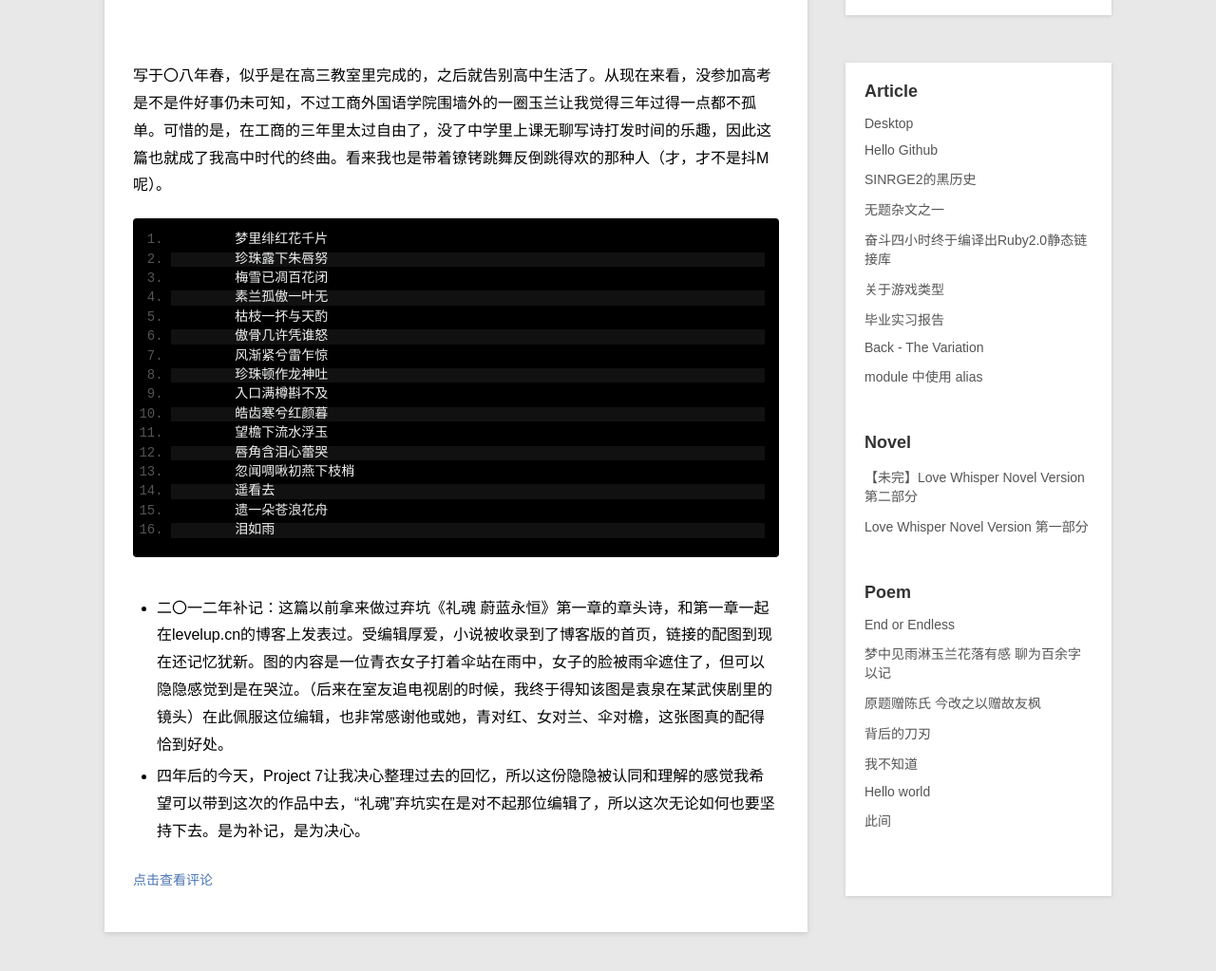
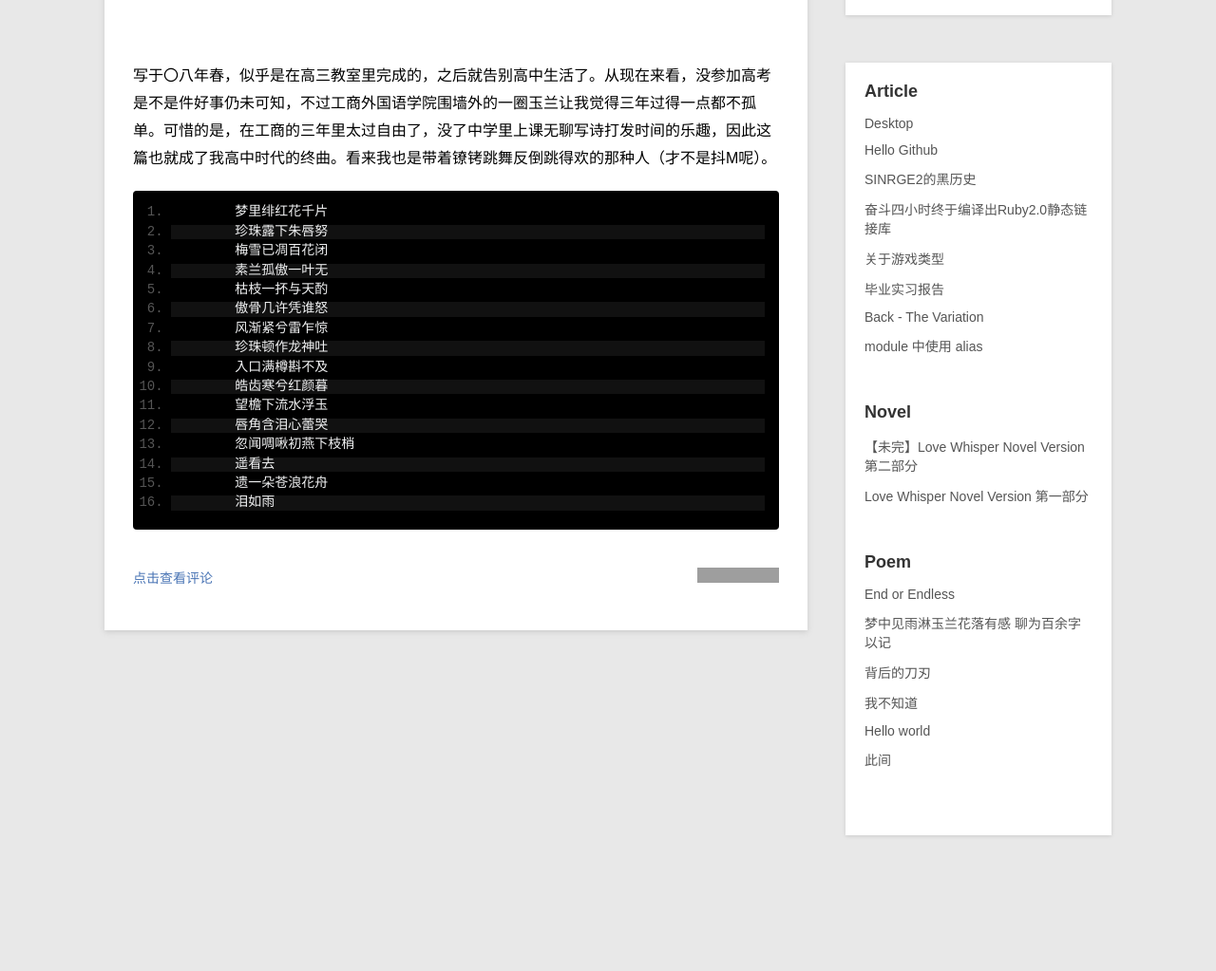
Before and after one commit to Shy07/shy07.github.com, a Jekyll site: the page built from _posts/poem/2012-09-30-magnolia-205.md, in a window 1280 px wide, cut to the strip 189-1251 px from the top of the page. Shown: the top 1023 px of the strip at 95% size. Built offline with Jekyll 4.4.1, drawn with Linux system fonts in a browser that asks for light colours; Markdown is read by kramdown in place of the engine named in the settings; after the commit the page ends 1119 px from its top, so only the background shows below that; grey boxes are pictures that could not be loaded.

Commit message:
change and delete

```diff
--- a/_posts/article/2013-03-19-dairy01-250.md
+++ /dev/null
@@ -1,19 +0,0 @@
----
-layout: post
-title: 无题杂文之一
-category: article
-description: SINRGE2 的 Graphics 模块弄得差不多了，上来码会儿字。
----
-
-SINRGE2 的 Graphics 模块弄得差不多了，上来码会儿字。
-
-先从最近的说起吧。刚才试用了一下Lofter，感觉挺干净的，除了右上角关注和注册的方块不顺眼之外，其余还真挺符合我的审美。看了一下后台，支持绑定独立域名，模版也相当的多，基本都是冷色调和素色，我的菜:-)
-网易能舍弃 163，使用Lofter独立域名，看在这点上再试用一段时间吧。等 SINRGE2 弄完了，暂时从这里搬过去。和囧飞商量一下 deartime 的 API 争取自己写一个后台。
-
-然后某旭打算自己创业，我表示鼓励。在看过柳子创业的过程后，我觉得要创业一个人真的是不可能的，没资本没技术，更何况跳进去的还是一个红海。有了自己的团队后，团队的内部问题处理起来估计比客户还困难。如果采取机械式管理的话，估计离成功会更遥远吧。
-不过，我所谓的成功，在我身边出现的可能几乎为零。所以，只要经营得当的话，做个保本的买卖。这样也算是成功了吧。
-
-看了两遍『おおかみこどもの雨と雪』，细田守编剧兼导演的作品。相当不错，虽然声优阵容也算豪华，不过我还是更喜欢以配乐为主，辅以少量台词的表现风格。母子三人（或者说一人二狼？）在雪中奔跑的那段堪称经典，想想姐姐雪的名字，不得不佩服细田守的用心。
-此时影片的时间刚好过半，剧情焦点从母亲花转到儿女身上。这里要特别赞一下三个年级卷轴式的表现手法，同样没有任何台词，但是一系列镜头完美地表现了姐弟之间的差异，为最后姐弟走上截然不同道路埋下伏笔。之后一场大雨，应了弟弟雨的名字，姐姐获得人类的爱与信任，弟弟回归自然。主题曲再次响起，一个温馨的家庭故事落幕。
-
-最后，SINRGE2 是用来开发 Love Whisper 的一个类库。使用 Ruby 2.0 作脚本，声音类库用的是紫苏的 seal（焦尾），基于 OpenAL。图像部分用的是 libnge2，基于 OpenGL。第一次做 C++ 开发，进度各种慢，目前 Graohics 和 Image 部分基本完成，还剩下 Font 和一些杂七杂八的函数。不过托这个的福，我对 Ruby 又了解了不少。
--- a/_posts/poem/2012-07-31-bye-178.md
+++ /dev/null
@@ -1,18 +0,0 @@
----
-layout: post
-title: 原题赠陈氏 今改之以赠故友枫
-category: poem
-description: 原本是和《我不知道》女主角聊天时拟的草稿，后来儿时基友枫归来修改后用以作别。
----
-
-原本是和《我不知道》女主角聊天时拟的草稿，后来儿时基友枫归来修改后用以作别。
-
-<p style="text-align: center;">
-烽烟消尽金风起，暗花绯云晓向飞；</br>
-人间聚合东风恶，无奈双分痴儿狂。</br>
-落眼朱楼颜依旧，驿路一如马萧萧；</br>
-回首屹望亭台处，云城雾绕始消蒙。</br>
-秋雨细着心益静，大道入末理愈真；</br>
-忽闻人雁一字去，何去何从何必走。</br>
-奈何时岁催枯朽，无力回天空自叹；</br>
-聊以词文记痴心，权当戏弄天下人。</p>
--- a/_posts/poem/2012-09-30-magnolia-205.md
+++ b/_posts/poem/2012-09-30-magnolia-205.md
@@ -5,7 +5,7 @@
 description: 写于〇八年春，似乎是在高三教室里完成的，之后就告别高中生活了。
 ---
 
-写于〇八年春，似乎是在高三教室里完成的，之后就告别高中生活了。从现在来看，没参加高考是不是件好事仍未可知，不过工商外国语学院围墙外的一圈玉兰让我觉得三年过得一点都不孤单。<!--more-->可惜的是，在工商的三年里太过自由了，没了中学里上课无聊写诗打发时间的乐趣，因此这篇也就成了我高中时代的终曲。看来我也是带着镣铐跳舞反倒跳得欢的那种人（才，才不是抖M呢）。
+写于〇八年春，似乎是在高三教室里完成的，之后就告别高中生活了。从现在来看，没参加高考是不是件好事仍未可知，不过工商外国语学院围墙外的一圈玉兰让我觉得三年过得一点都不孤单。<!--more-->可惜的是，在工商的三年里太过自由了，没了中学里上课无聊写诗打发时间的乐趣，因此这篇也就成了我高中时代的终曲。看来我也是带着镣铐跳舞反倒跳得欢的那种人（才不是抖M呢）。
 
 		梦里绯红花千片
 		珍珠露下朱唇努
@@ -23,6 +23,3 @@
 		遥看去
 		遗一朵苍浪花舟
 		泪如雨
-
-* 二〇一二年补记：这篇以前拿来做过弃坑《礼魂 蔚蓝永恒》第一章的章头诗，和第一章一起在levelup.cn的博客上发表过。受编辑厚爱，小说被收录到了博客版的首页，链接的配图到现在还记忆犹新。图的内容是一位青衣女子打着伞站在雨中，女子的脸被雨伞遮住了，但可以隐隐感觉到是在哭泣。（后来在室友追电视剧的时候，我终于得知该图是袁泉在某武侠剧里的镜头）在此佩服这位编辑，也非常感谢他或她，青对红、女对兰、伞对檐，这张图真的配得恰到好处。
-* 四年后的今天，Project 7让我决心整理过去的回忆，所以这份隐隐被认同和理解的感觉我希望可以带到这次的作品中去，“礼魂”弃坑实在是对不起那位编辑了，所以这次无论如何也要坚持下去。是为补记，是为决心。
```
Also changed, not shown: _posts/article/2013-04-09-hello-github.md (+0 -2 lines).
